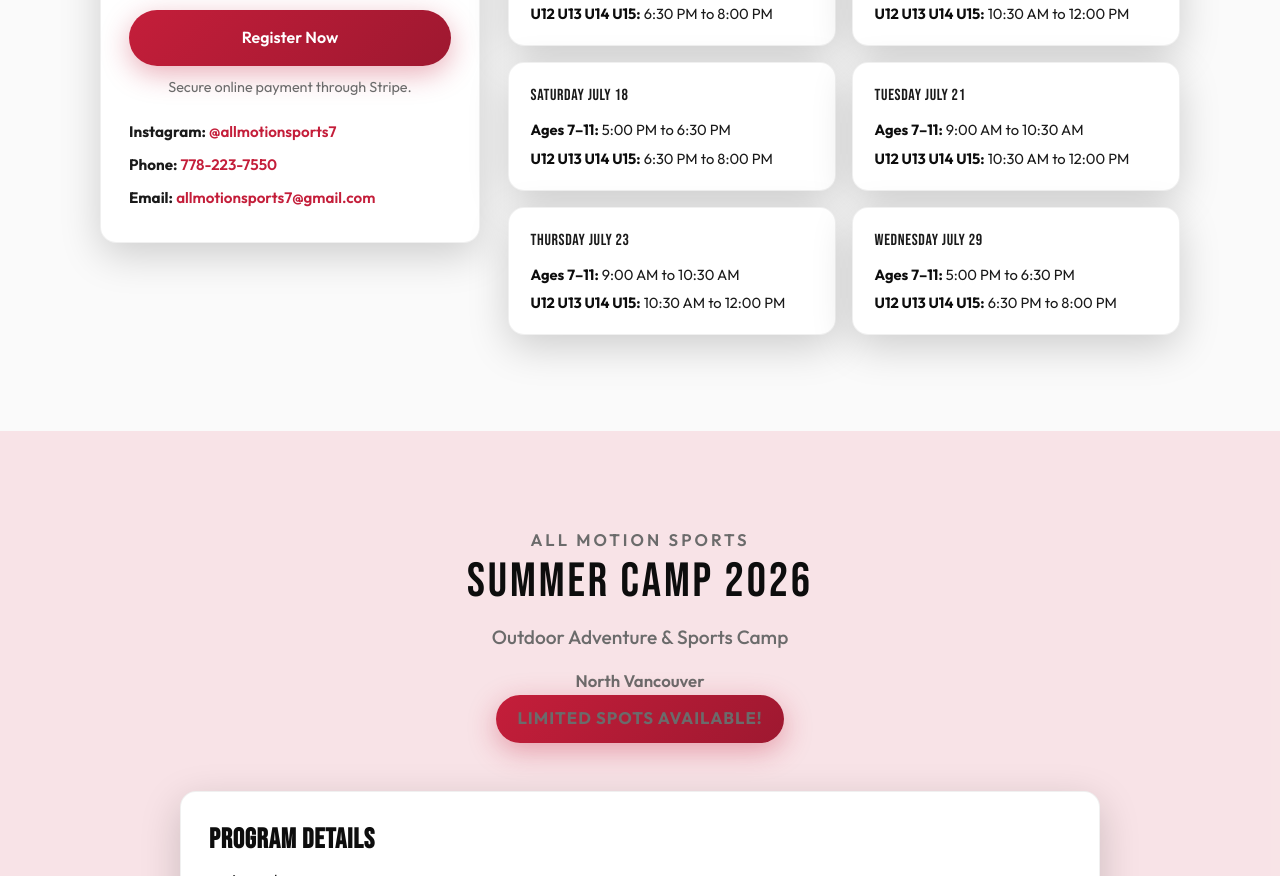
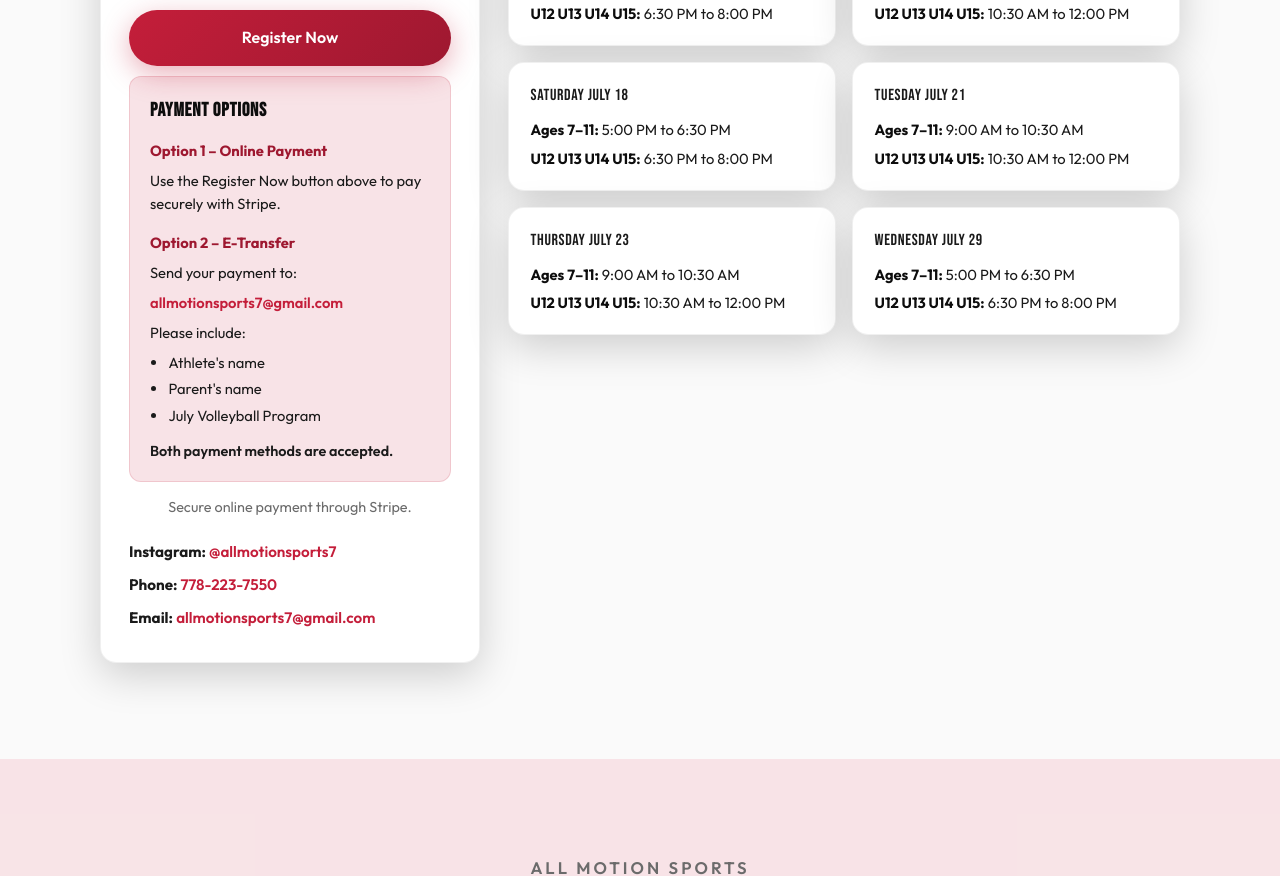
Before and after one commit to allmotionsports/allmotionsports-website, a plain HTML site: page index.html in a window 1280 px wide. Shown: the part 3759-4635 px from the top of the page. Drawn offline with Linux system fonts and the light colour scheme.

Commit message:
Add payment options section for summer volleyball program

```diff
--- a/index.html
+++ b/index.html
@@ -191,6 +191,25 @@
               <p class="summer-volleyball-desc">Train with All Motion Sports this summer.</p>
               <p class="summer-volleyball-desc">Our program focuses on technical development, movement skills, game play, and preparing athletes to compete. We emphasize strong fundamentals, confidence, teamwork, and a positive learning environment.</p>
               <a href="https://buy.stripe.com/14A9AV5QH9eKgho7g20Fi07" class="btn btn-primary summer-volleyball-register" target="_blank" rel="noopener noreferrer">Register Now</a>
+              <div class="summer-volleyball-payment-options">
+                <h4 class="summer-volleyball-payment-options-title">Payment Options</h4>
+                <div class="summer-volleyball-payment-option">
+                  <p class="summer-volleyball-payment-option-label"><strong>Option 1 – Online Payment</strong></p>
+                  <p>Use the Register Now button above to pay securely with Stripe.</p>
+                </div>
+                <div class="summer-volleyball-payment-option">
+                  <p class="summer-volleyball-payment-option-label"><strong>Option 2 – E-Transfer</strong></p>
+                  <p>Send your payment to:</p>
+                  <p><a href="mailto:allmotionsports7@gmail.com">allmotionsports7@gmail.com</a></p>
+                  <p>Please include:</p>
+                  <ul class="summer-volleyball-payment-list">
+                    <li>Athlete's name</li>
+                    <li>Parent's name</li>
+                    <li>July Volleyball Program</li>
+                  </ul>
+                </div>
+                <p class="summer-volleyball-payment-foot">Both payment methods are accepted.</p>
+              </div>
               <p class="summer-volleyball-payment-note">Secure online payment through Stripe.</p>
               <ul class="summer-volleyball-contact">
                 <li><strong>Instagram:</strong> <a href="https://instagram.com/allmotionsports7" target="_blank" rel="noopener noreferrer">@allmotionsports7</a></li>
--- a/styles.css
+++ b/styles.css
@@ -716,6 +716,73 @@ body.nav-open {
 
 .summer-volleyball-register:hover {
   color: var(--color-white);
+}
+
+.summer-volleyball-payment-options {
+  margin-bottom: 0.85rem;
+  padding: 1.15rem 1.25rem;
+  background: var(--color-red-soft);
+  border-radius: 12px;
+  border: 1px solid rgba(196, 30, 58, 0.15);
+}
+
+.summer-volleyball-payment-options-title {
+  font-family: var(--font-display);
+  font-size: 1.2rem;
+  letter-spacing: 0.04em;
+  text-transform: uppercase;
+  color: var(--color-black);
+  margin: 0 0 0.85rem;
+}
+
+.summer-volleyball-payment-option {
+  margin-bottom: 1rem;
+}
+
+.summer-volleyball-payment-option:last-of-type {
+  margin-bottom: 0.75rem;
+}
+
+.summer-volleyball-payment-option p {
+  margin: 0 0 0.45rem !important;
+  font-size: 0.92rem !important;
+  line-height: 1.55 !important;
+  color: var(--color-black-soft) !important;
+}
+
+.summer-volleyball-payment-option-label {
+  margin-bottom: 0.35rem !important;
+}
+
+.summer-volleyball-payment-option-label strong {
+  color: var(--color-red-dark);
+}
+
+.summer-volleyball-payment-option a {
+  font-weight: 600;
+}
+
+.summer-volleyball-payment-list {
+  margin: 0.35rem 0 0;
+  padding-left: 1.15rem;
+  font-size: 0.92rem;
+  line-height: 1.55;
+  color: var(--color-black-soft);
+}
+
+.summer-volleyball-payment-list li {
+  margin-bottom: 0.25rem;
+}
+
+.summer-volleyball-payment-list li:last-child {
+  margin-bottom: 0;
+}
+
+.summer-volleyball-payment-foot {
+  margin: 0 !important;
+  font-size: 0.9rem !important;
+  font-weight: 600;
+  color: var(--color-black-soft) !important;
 }
 
 .summer-volleyball-payment-note {
```
